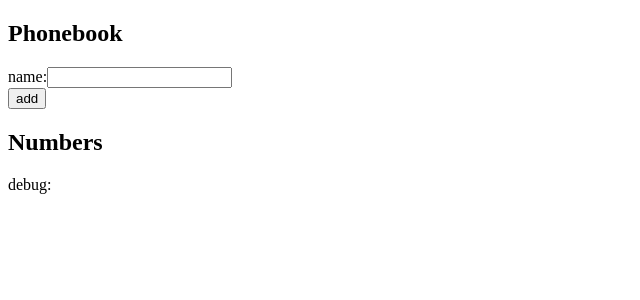
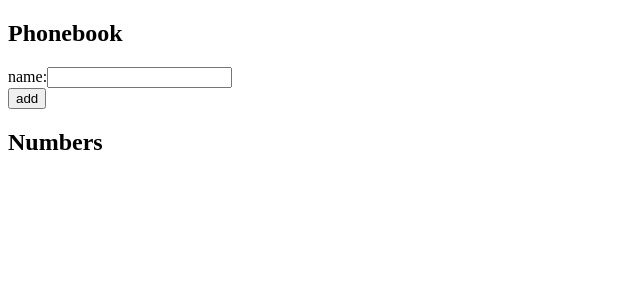
Before and after one commit to vino-dk/full-stack-open, a React (Create React App) app in the folder part2/the-phonebook/: page / in a window 1280 px wide. Shown: the top 300 px of the page, without its empty margins (0-640 px from the left). Built offline with nearby package versions, Linux system fonts and the light colour scheme.

Commit message:
checkpoint 2.7

```diff
--- a/part2/the-phonebook/src/App.js
+++ b/part2/the-phonebook/src/App.js
@@ -2,18 +2,28 @@ import React, { useState } from 'react';
 import Person from './components/Person';
 
 const App = () => {
-  const [persons, setPersons] = useState([])
+  const [persons, setPersons] = useState([{id: null}])
   const [newName, setNewName] = useState('')
 
   const addPerson = (event) => {
     event.preventDefault()
-    console.log('button clicked', event.target)
+    console.log('button clicked', newName)
+
+    let nameFound = false;
+    for (let i = 0; i < persons.length; i++) {
+      if (persons[i].name === newName)
+        nameFound = true;
+    }
+    if(!nameFound){
       const personObject = {
         name: newName,
         id: persons.length + 1
       }
       setPersons(persons.concat(personObject))
       setNewName('')
+    } else{
+      window.alert(`${newName} is already added to phonebook`);
+    }
   }
 
   const handleNameChange = (event) => {
@@ -39,9 +49,8 @@ const App = () => {
       </form>
 
       <h2>Numbers</h2>
-      <div>debug: {newName}</div>
       {persons.map(person =>
-        <Person key={person.id} person={person}/>
+          <Person key={person.id} person={person} />
         )}
     </div>
   );
```
Lines whose indentation alone changed are shown as unchanged.
